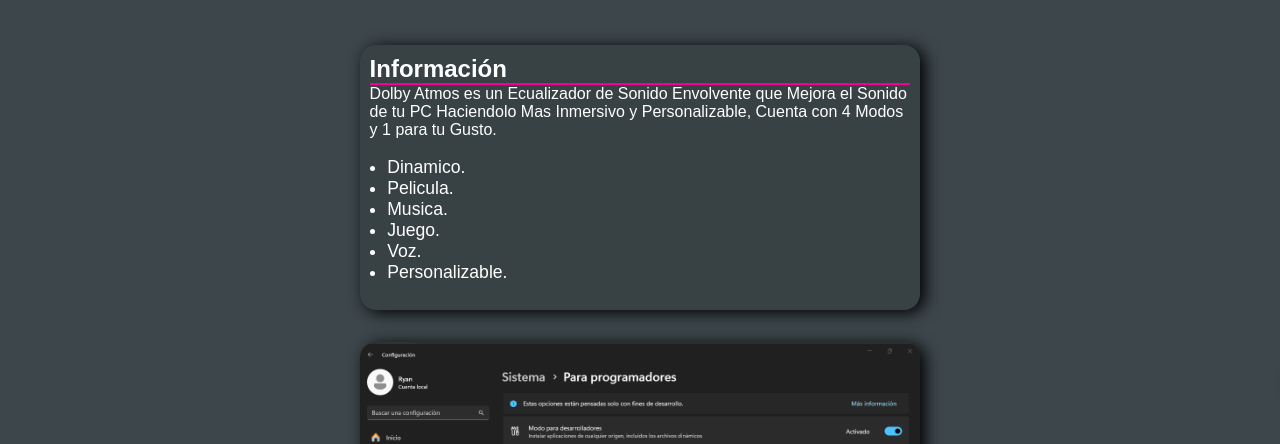
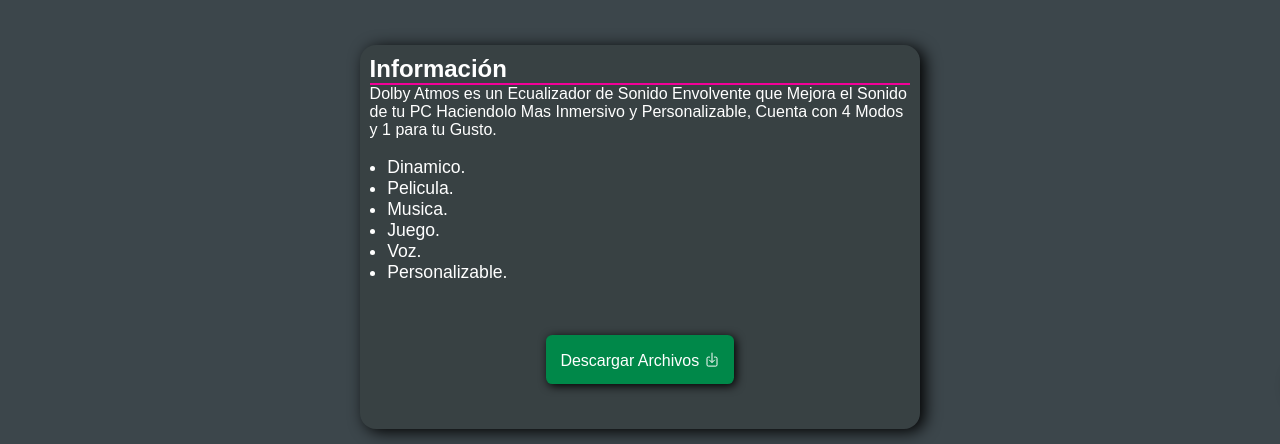
Before and after one commit to RyanAg06/MyStuff, a plain HTML site: page dolbyAtmosPC.html in a window 1280 px wide. Shown: the part 366-810 px from the top of the page. Drawn offline with nearby package versions, Linux system fonts and the light colour scheme.

Commit message:
Error Correjido: Boton Descarga Dolby Atmos PC

```diff
--- a/dolbyAtmosPC.html
+++ b/dolbyAtmosPC.html
@@ -49,6 +49,14 @@
                             <li>    Voz.                </li>
                             <li>    Personalizable.     </li>
                         </ul>
+
+                        <!-- Boton Descargar -->
+                        <div class="div__boton">
+                            <a href="https://mega.nz/file/pvZHza5C#9XLeEXBGTyj3_VA5zSaiShWmO5tNCtiUS_-mBnC8x2g" target="_blank" class="boton descargar">
+                                Descargar Archivos
+                                <ion-icon name="download-outline"></ion-icon>
+                            </a>
+                        </div>
 
                     </div>
 
```
